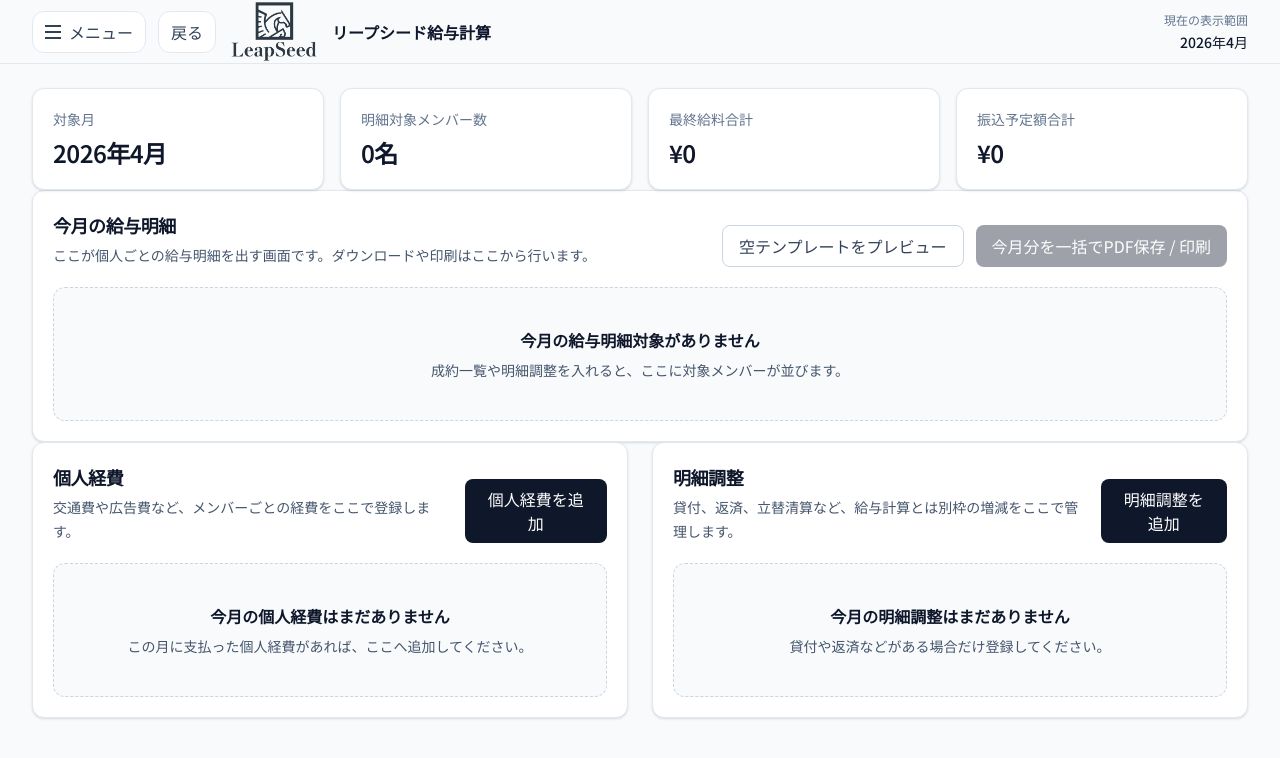
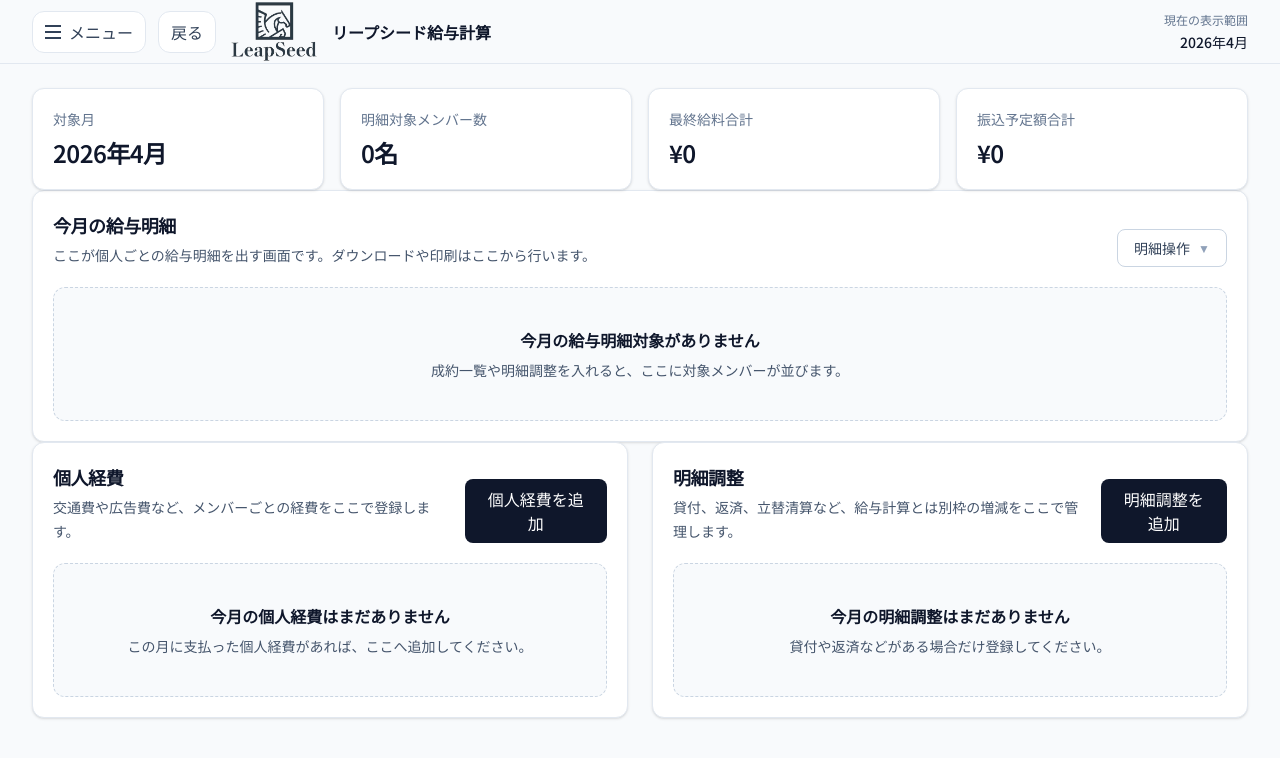
Before and after one commit to leapseedofficial123/leapseed-admin, a Next.js app: page /statements in a window 1280 px wide. Shown: the top 758 px of the page. Built offline with nearby package versions, Linux system fonts and the light colour scheme.

Commit message:
Tuck statement preview actions into a menu

```diff
--- a/src/components/screens/statements-screen.tsx
+++ b/src/components/screens/statements-screen.tsx
@@ -772,26 +772,34 @@ export function StatementsScreen() {
         title="今月の給与明細"
         description="ここが個人ごとの給与明細を出す画面です。ダウンロードや印刷はここから行います。"
         action={
-          <div className="flex flex-wrap gap-3">
+          <details className="group relative">
+            <summary className="flex cursor-pointer list-none items-center gap-2 rounded-lg border border-slate-300 bg-white px-4 py-2 text-sm text-slate-700 transition hover:bg-slate-100">
+              明細操作
+              <span className="text-xs text-slate-400 transition group-open:rotate-180">▼</span>
+            </summary>
+            <div className="absolute right-0 z-20 mt-2 w-[260px] rounded-2xl border border-slate-200 bg-white p-2 shadow-xl">
               <button
                 type="button"
                 onClick={() => {
                   setPreviewId("");
                   setShowTemplatePreview(true);
                 }}
-              className="rounded-lg border border-slate-300 bg-white px-4 py-2 text-sm text-slate-700 transition hover:bg-slate-100"
+                className="flex w-full items-center justify-between rounded-xl px-3 py-2 text-left text-sm text-slate-700 transition hover:bg-slate-100"
               >
-              空テンプレートをプレビュー
+                <span>空テンプレートを開く</span>
+                <span className="text-xs text-slate-400">プレビュー</span>
               </button>
               <button
                 type="button"
                 onClick={() => openPrintWindow(`${selectedMonth}-給与明細一括`, statements)}
                 disabled={!statements.length}
-              className="rounded-lg bg-slate-900 px-4 py-2 text-sm text-white transition hover:bg-slate-800 disabled:cursor-not-allowed disabled:opacity-40"
+                className="mt-1 flex w-full items-center justify-between rounded-xl px-3 py-2 text-left text-sm text-slate-700 transition hover:bg-slate-100 disabled:cursor-not-allowed disabled:opacity-40"
               >
-              今月分を一括でPDF保存 / 印刷
+                <span>今月分を一括でPDF保存 / 印刷</span>
+                <span className="text-xs text-slate-400">出力</span>
               </button>
             </div>
+          </details>
         }
       >
         {statements.length ? (
```
Lines whose indentation alone changed are shown as unchanged.
